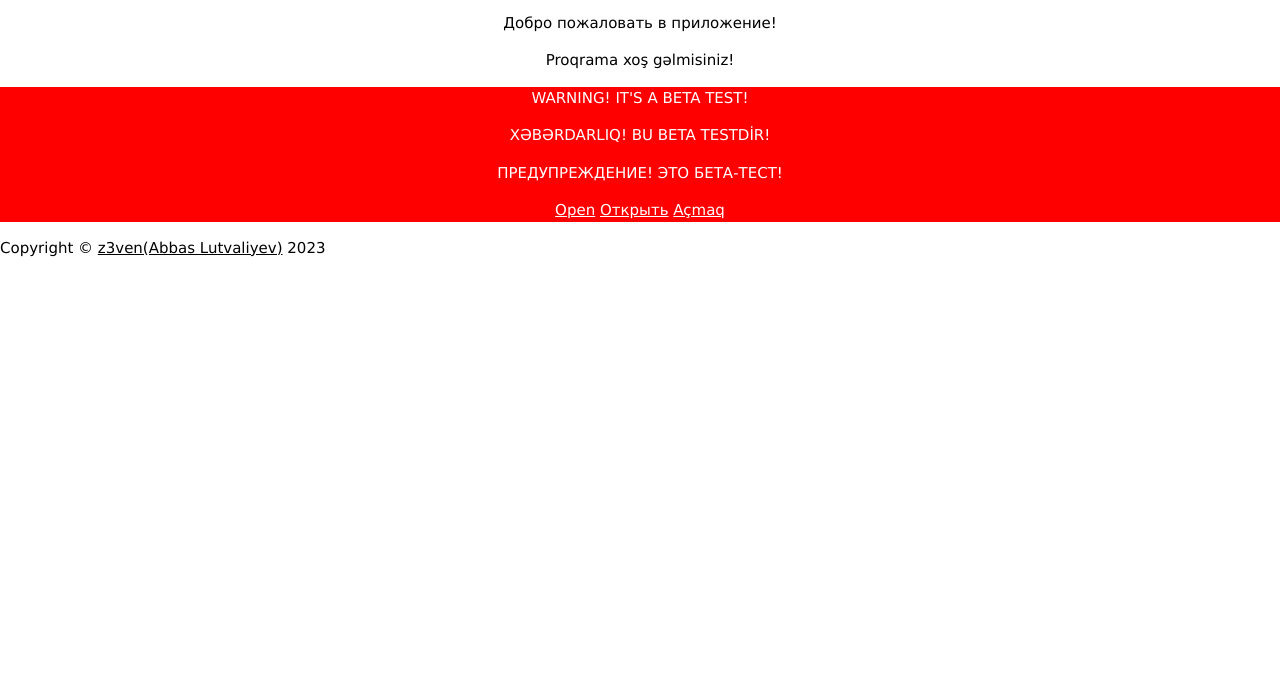
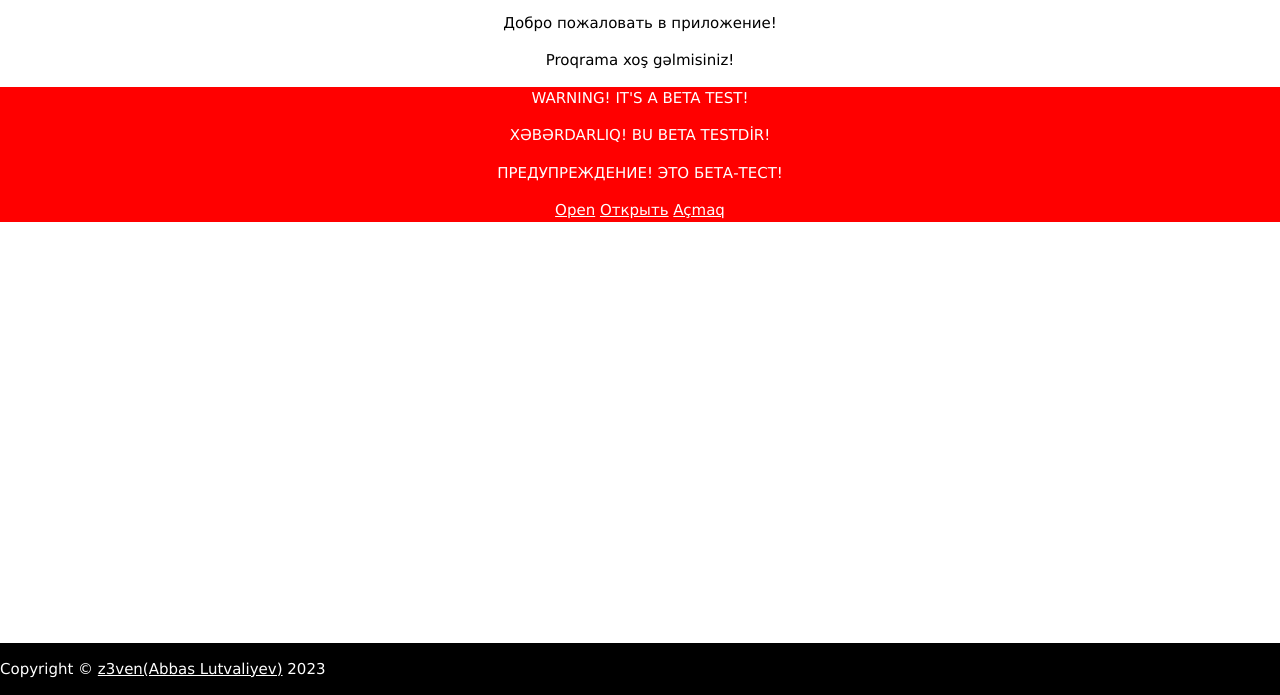
Before and after one commit to z3ven/ialgoaz.github.io, a plain HTML site: page index.html in a window 1280 px wide. Shown: the part 105-800 px from the top of the page. Drawn offline with Linux system fonts and the light colour scheme.

Commit message:
Update style.css

```diff
--- a/style.css
+++ b/style.css
@@ -11,3 +11,11 @@
     margin-right: auto;
     width: 50%;
   }
+.footer {
+  position: fixed;
+  left: 0;
+  bottom: 0;
+  width: 100%;
+  background-color: black;
+  color: white;
+}
```
